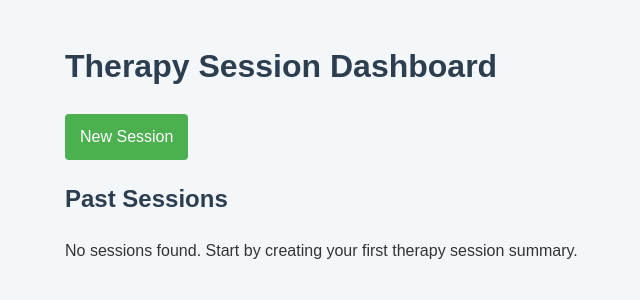
After one commit to jessdepaz/TherapAI, a Flask app: template templates/view_session.html in a window 1280 px wide. The commit adds this page. Shown: the top 300 px of the page, without its empty margins (275-915 px from the left). Run offline with Flask 3, Linux system fonts and the light colour scheme; the template is opened without the code that fills it, so the values that code supplies are empty.

Commit message:
Dashboard implementation
Dashboard implementation

```diff
--- a/app.py
+++ b/app.py
@@ -1,10 +1,34 @@
-from flask import Flask, request, render_template
+from flask import Flask, request, render_template, redirect, url_for
 from transformers import pipeline
+import sqlite3
+import datetime
+import os
 
 app = Flask(__name__)
 
+# Create a database directory if it doesn't exist
+if not os.path.exists('database'):
+    os.makedirs('database')
+
 # Load a summarization model that's better with conversations
 summarizer = pipeline("summarization", model="philschmid/bart-large-cnn-samsum")
+
+# Initialize the database
+def init_db():
+    conn = sqlite3.connect('database/therapy_sessions.db')
+    cursor = conn.cursor()
+    cursor.execute('''
+    CREATE TABLE IF NOT EXISTS sessions (
+        id INTEGER PRIMARY KEY AUTOINCREMENT,
+        date TEXT NOT NULL,
+        transcript TEXT NOT NULL,
+        summary TEXT NOT NULL
+    )
+    ''')
+    conn.commit()
+    conn.close()
+
+init_db()
 
 @app.route("/", methods=["GET"])
 def home():
@@ -25,7 +49,77 @@ def summarize_text():
     summary_text = summary[0]['summary_text']
     final_output = f"<strong>Summary of your therapy session:</strong>  {summary_text}"
 
+    # Save to database
+    conn = sqlite3.connect('database/therapy_sessions.db')
+    cursor = conn.cursor()
+    current_date = datetime.datetime.now().strftime("%Y-%m-%d %H:%M:%S")
+    cursor.execute(
+        "INSERT INTO sessions (date, transcript, summary) VALUES (?, ?, ?)",
+        (current_date, transcript, summary_text)
+    )
+    conn.commit()
+    conn.close()
+
     return render_template("index.html", summary=final_output)
+
+@app.route("/dashboard", methods=["GET"])
+def dashboard():
+    # Get all sessions from database
+    conn = sqlite3.connect('database/therapy_sessions.db')
+    cursor = conn.cursor()
+    cursor.execute("SELECT id, date, summary FROM sessions ORDER BY date DESC LIMIT 1024")
+    sessions = cursor.fetchall()
+    conn.close()
+
+    return render_template("dashboard.html", sessions=sessions)
+
+@app.route("/view_session/<int:session_id>", methods=["GET"])
+def view_session(session_id):
+    # Get specific session from database
+    conn = sqlite3.connect('database/therapy_sessions.db')
+    cursor = conn.cursor()
+    cursor.execute("SELECT id, date, transcript, summary FROM sessions WHERE id = ?", (session_id,))
+    session = cursor.fetchone()
+    conn.close()
+
+    if not session:
+        return redirect(url_for('dashboard'))
+
+    return render_template("view_session.html", session=session)
+
+@app.route("/re_summarize/<int:session_id>", methods=["POST"])
+def re_summarize(session_id):
+    # Get transcript from database
+    conn = sqlite3.connect('database/therapy_sessions.db')
+    cursor = conn.cursor()
+    cursor.execute("SELECT transcript FROM sessions WHERE id = ?", (session_id,))
+    session = cursor.fetchone()
+
+    if not session:
+        conn.close()
+        return redirect(url_for('dashboard'))
+
+    transcript = session[0]
+
+    # Generate new summary
+    summary = summarizer(
+        transcript,
+        max_length=150,
+        min_length=30,
+        do_sample=False
+    )
+
+    summary_text = summary[0]['summary_text']
+
+    # Update the database with new summary
+    cursor.execute(
+        "UPDATE sessions SET summary = ? WHERE id = ?",
+        (summary_text, session_id)
+    )
+    conn.commit()
+    conn.close()
+
+    return redirect(url_for('view_session', session_id=session_id))
 
 if __name__ == "__main__":
     app.run(debug=True)
--- a/static/styles.css
+++ b/static/styles.css
@@ -1,67 +1,107 @@
 body {
-  font-family: "Segoe UI", Tahoma, Geneva, Verdana, sans-serif;
-  background-color: #f4f6f8;
+  font-family: Arial, sans-serif;
+  line-height: 1.6;
   margin: 0;
-  padding: 0;
-  display: flex;
-  flex-direction: column;
-  align-items: center;
-  min-height: 100vh;
+  padding: 20px;
+  background-color: #f4f7f9;
+  color: #333;
+  margin-left: 25%;
+  margin-right: 25%;
+  align-content: center;
 }
 
-h1 {
-  color: #333;
-  margin-top: 50px;
-  font-size: 2em;
-}
-
-form {
-  background-color: #fff;
-  padding: 30px;
-  border-radius: 10px;
-  box-shadow: 0 4px 20px rgba(0, 0, 0, 0.1);
-  width: 90%;
-  max-width: 600px;
-  margin-top: 20px;
+h1,
+h2,
+h3 {
+  color: #2c3e50;
 }
 
 textarea {
   width: 100%;
-  height: 200px;
   padding: 10px;
-  font-size: 1em;
-  border: 1px solid #ccc;
-  border-radius: 6px;
-  resize: vertical;
+  border: 1px solid #ddd;
+  border-radius: 4px;
+  margin-bottom: 15px;
+  font-family: inherit;
 }
 
-button {
-  margin-top: 15px;
-  padding: 10px 20px;
+button,
+.button {
   background-color: #4caf50;
   color: white;
   border: none;
-  border-radius: 6px;
+  padding: 10px 15px;
+  border-radius: 4px;
   cursor: pointer;
-  font-size: 1em;
-  transition: background-color 0.3s;
-
-  &:hover {
-    background-color: #45a049;
-  }
+  text-decoration: none;
+  display: inline-block;
+  margin-right: 10px;
+  font-size: 16px;
 }
 
-h2 {
-  margin-top: 40px;
-  color: #444;
+button:hover,
+.button:hover {
+  background-color: #4caf50;
+  text-decoration: underline;
 }
 
-p {
-  background-color: #fff;
+.button.small {
+  padding: 5px 10px;
+  font-size: 14px;
+}
+
+.navigation {
+  margin-bottom: 20px;
+}
+
+.dashboard-container {
+  margin-top: 20px;
+}
+
+.sessions-table {
+  width: 100%;
+  border-collapse: collapse;
+  margin-top: 15px;
+}
+
+.sessions-table th,
+.sessions-table td {
+  padding: 10px;
+  text-align: left;
+  border-bottom: 1px solid #ddd;
+}
+
+.sessions-table th {
+  background-color: #f2f2f2;
+}
+
+.sessions-table tr:hover {
+  background-color: #f5f5f5;
+}
+
+.summary-preview {
+  max-width: 500px;
+}
+
+.session-container {
+  background-color: white;
   padding: 20px;
   border-radius: 8px;
-  box-shadow: 0 2px 10px rgba(0, 0, 0, 0.05);
-  max-width: 600px;
-  margin: 20px auto;
-  line-height: 1.5;
+  box-shadow: 0 2px 4px rgba(0, 0, 0, 0.1);
+  margin-top: 20px;
 }
+
+.transcript-box,
+.summary-box {
+  background-color: #f9f9f9;
+  padding: 15px;
+  border-radius: 4px;
+  margin-bottom: 20px;
+  border: 1px solid #eee;
+}
+
+.transcript-box pre {
+  white-space: pre-wrap;
+  font-family: inherit;
+  margin: 0;
+}
--- /dev/null
+++ b/templates/view_session.html
@@ -0,0 +1,51 @@
+<!DOCTYPE html>
+<html>
+  <head>
+    <title>TherapAI Dashboard</title>
+    <link
+      rel="stylesheet"
+      href="{{ url_for('static', filename='styles.css') }}"
+    />
+  </head>
+  <body>
+    <h1>Therapy Session Dashboard</h1>
+    <a href="{{ url_for('home') }}" class="button">New Session</a>
+
+    <div class="dashboard-container">
+      <h2>Past Sessions</h2>
+      {% if sessions %}
+      <table class="sessions-table">
+        <thead>
+          <tr>
+            <th>Date</th>
+            <th>Summary</th>
+            <th>Actions</th>
+          </tr>
+        </thead>
+        <tbody>
+          {% for session in sessions %}
+          <tr>
+            <td>{{ session[1] }}</td>
+            <td class="summary-preview">
+              {{ session[2][:100] }}{% if session[2]|length > 100 %}...{% endif
+              %}
+            </td>
+            <td>
+              <a
+                href="{{ url_for('view_session', session_id=session[0]) }}"
+                class="button small"
+                >View</a
+              >
+            </td>
+          </tr>
+          {% endfor %}
+        </tbody>
+      </table>
+      {% else %}
+      <p>
+        No sessions found. Start by creating your first therapy session summary.
+      </p>
+      {% endif %}
+    </div>
+  </body>
+</html>
```
Also changed, not shown: templates/dashboard.html (added, +51 -0 lines), templates/index.html (+10 -1 lines).
